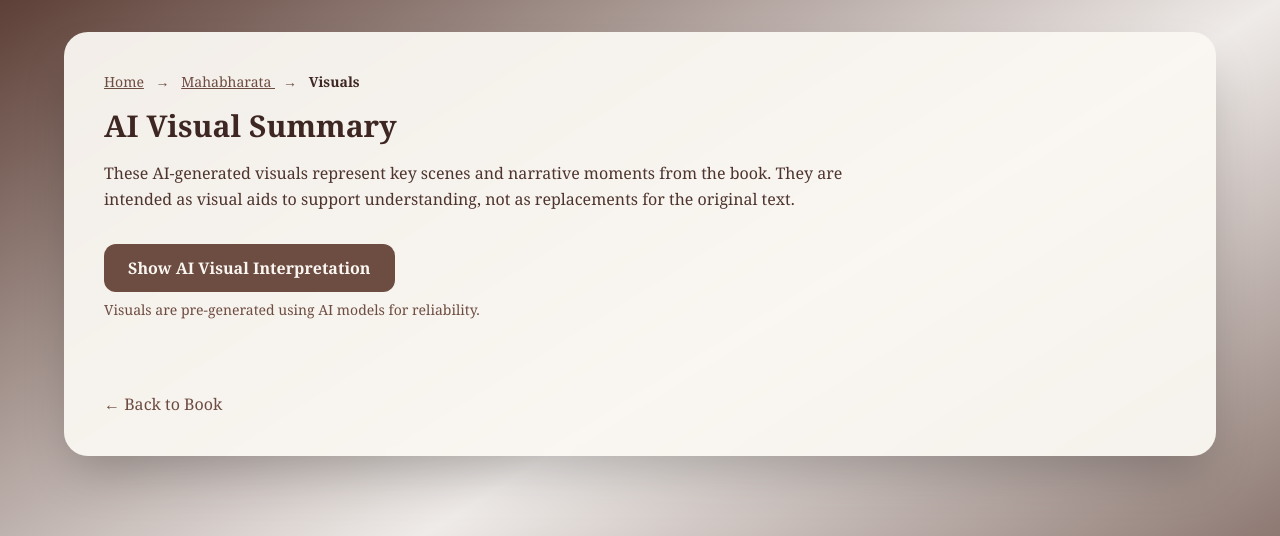
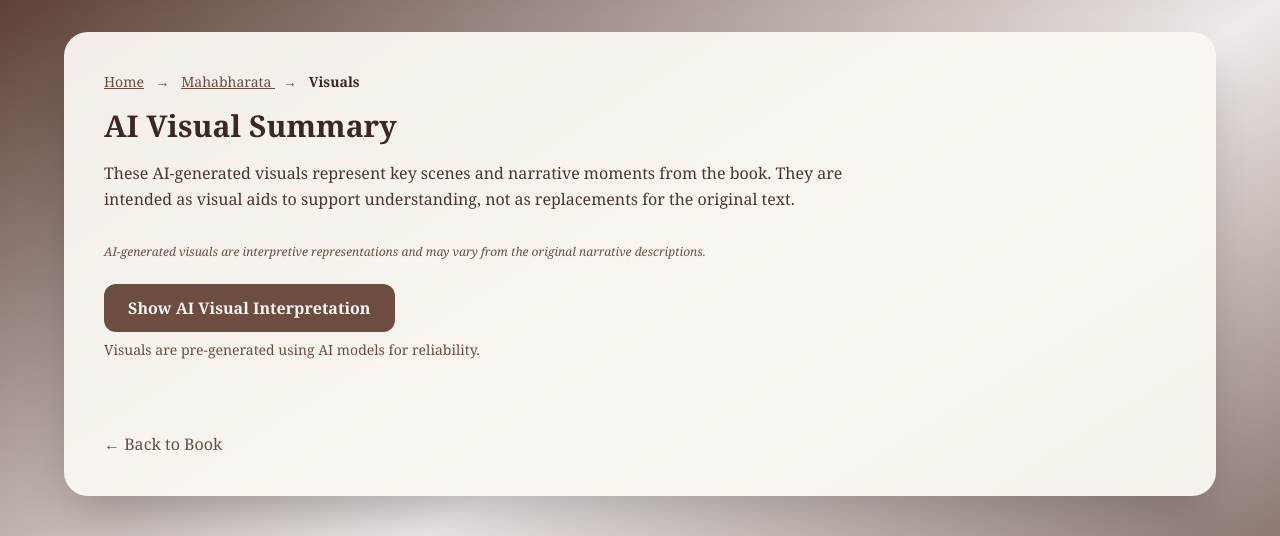
Before and after one commit to srikarthikB/interactive-digital-library, a Flask app: page /book/1/visuals in a window 1280 px wide. Shown: the top 536 px of the page. Run offline with Flask 3, Linux system fonts and the light colour scheme; some libraries are stand-ins or nearby versions.

Commit message:
Add AI transparency notices and micro-interaction polish

```diff
--- a/static/js/ai_visual.js
+++ b/static/js/ai_visual.js
@@ -8,8 +8,19 @@ const visualImages = Array.from(
 
 if (generateBtn && visualImages.length > 0) {
     generateBtn.addEventListener("click", () => {
+
+    // 1️⃣ Show container immediately
+    visualContainer.classList.remove("hidden");
+
+    // 2️⃣ Loading illusion
+    visualImage.src = "";
+    visualImage.alt = "Generating AI visual interpretation...";
+
+    // 3️⃣ Slight delay to simulate generation
+    setTimeout(() => {
         const randomIndex = Math.floor(Math.random() * visualImages.length);
         visualImage.src = visualImages[randomIndex];
-        visualContainer.classList.remove("hidden");
-    });
+        visualImage.alt = "AI generated visual interpretation";
+    }, 600); // 600ms feels natural
+});
 }
--- a/templates/home.html
+++ b/templates/home.html
@@ -138,5 +138,11 @@
     <!-- SEARCH + FILTER SCRIPT -->
     <script src="{{ url_for('static', filename='js/search.js') }}"></script>
 
+    <!-- AI DISCLAIMER -->
+    <p class="mt-16 text-center text-xs italic text-[#A1887F]">
+        This platform uses AI-assisted summaries and visuals strictly as educational
+        pre-reading aids. Full texts are accessed via external public sources.
+    </p>
+
 </body>
 </html>
--- a/templates/visuals.html
+++ b/templates/visuals.html
@@ -44,6 +44,11 @@
         These AI-generated visuals represent key scenes and narrative moments from the book.
         They are intended as visual aids to support understanding, not as replacements for
         the original text.
+    </p>
+
+    <p class="text-xs italic text-[#6D4C41] mb-6">
+    AI-generated visuals are interpretive representations and may vary from the
+    original narrative descriptions.
     </p>
 
     {% if visuals|length > 0 %}
```
Also changed, not shown: templates/book.html (+8 -1 lines).
